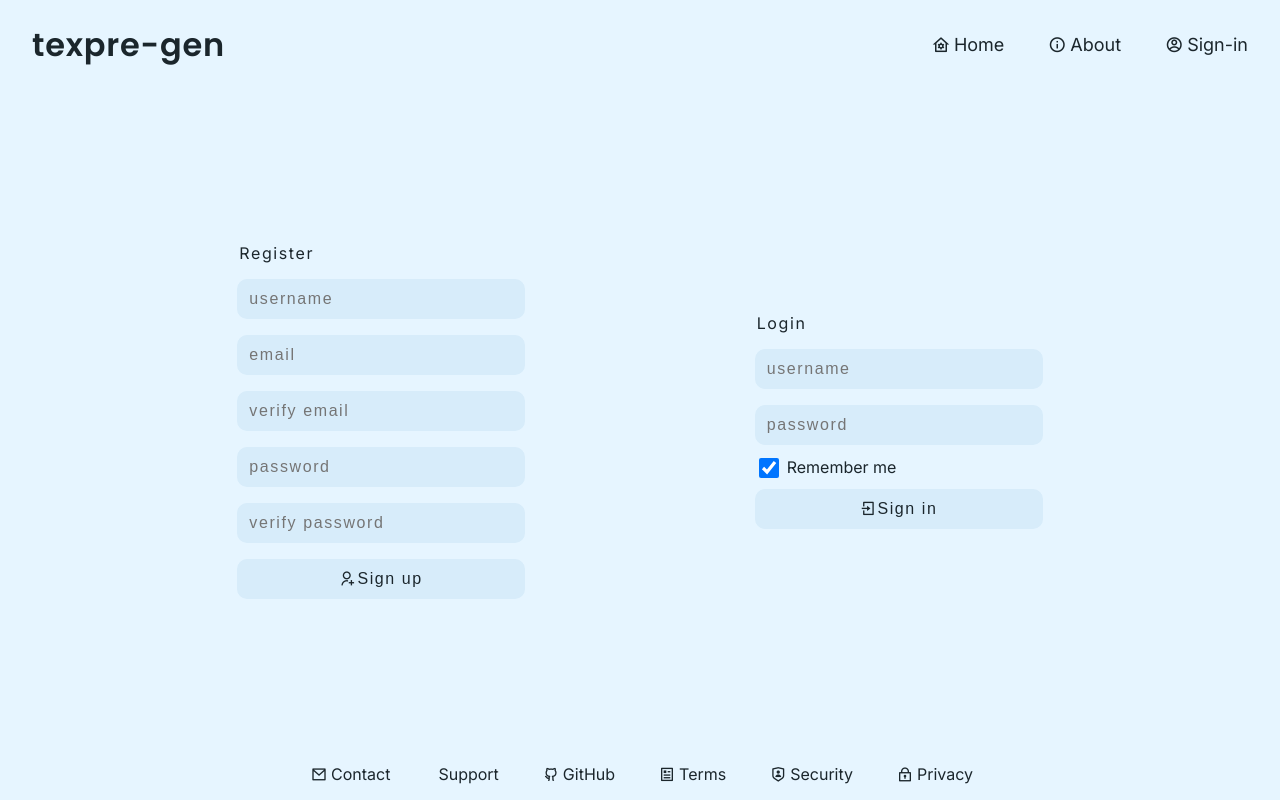
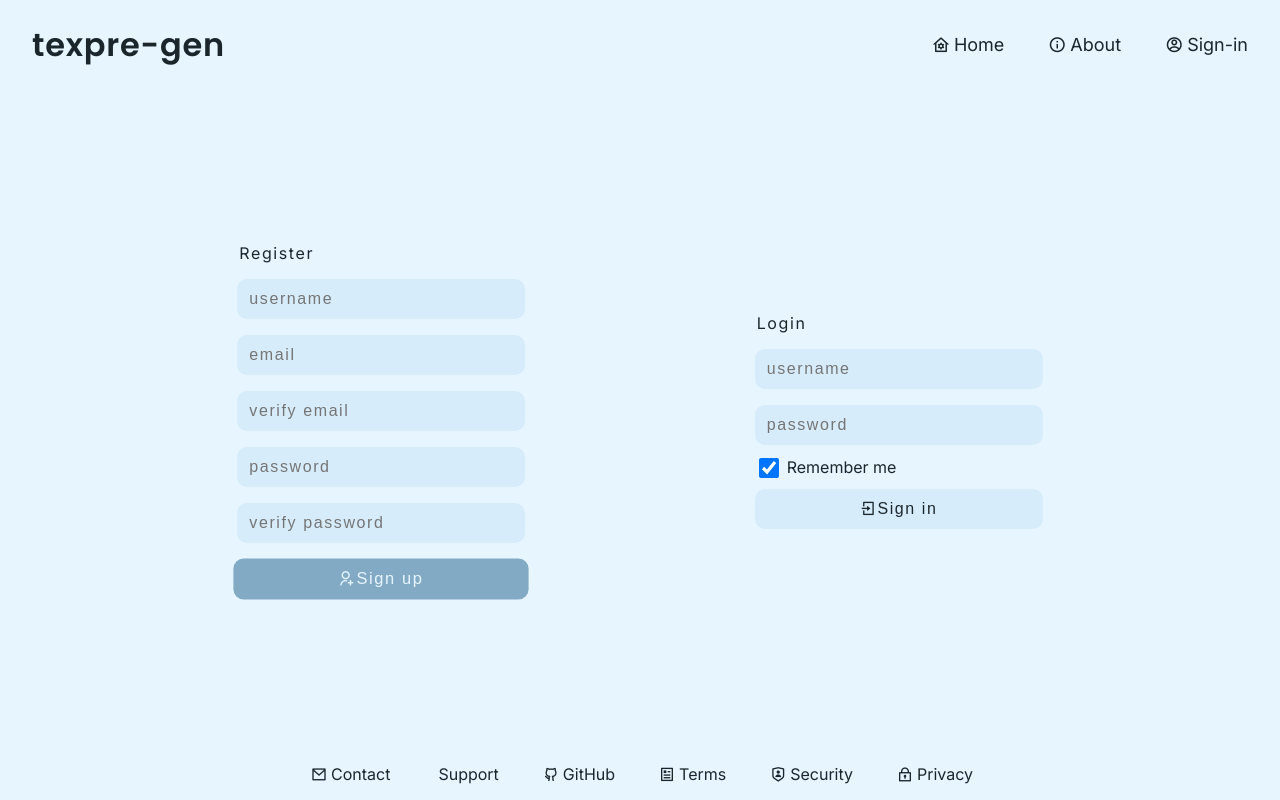
Before and after one commit to agxpro-z/texpregen, a Next.js app: page /account in a window 1280 px wide. In both pictures the pointer is over the button "Sign up". Built offline with nearby package versions, Linux system fonts and the light colour scheme.

Commit message:
[UI][account]: Highlight sign-in/register button on hover.

```diff
--- a/app/account/style.css
+++ b/app/account/style.css
@@ -33,6 +33,17 @@
   display: block;
 }
 
+.account_button {
+  transition: 0.1s ease-in-out 0s;
+}
+
+.account_button:hover {
+  transform: scale(1.025);
+  color: var(--background-color);
+  background-color: var(--secondary-accent);
+  cursor: pointer;
+}
+
 .remember_me {
   display: block;
   position: relative;
@@ -58,3 +69,9 @@
 #remember_me > div {
   margin-top: 12px;
 }
+
+@media (prefers-color-scheme: dark) {
+  .account_button:hover {
+    background-color: var(--tertiary-accent);
+  }
+}
```
